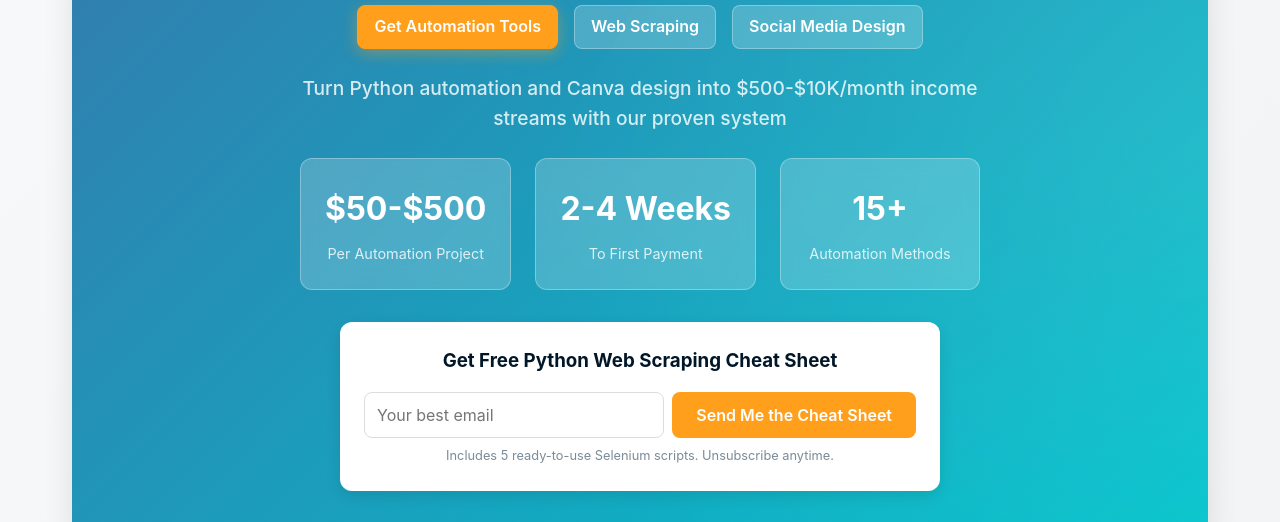
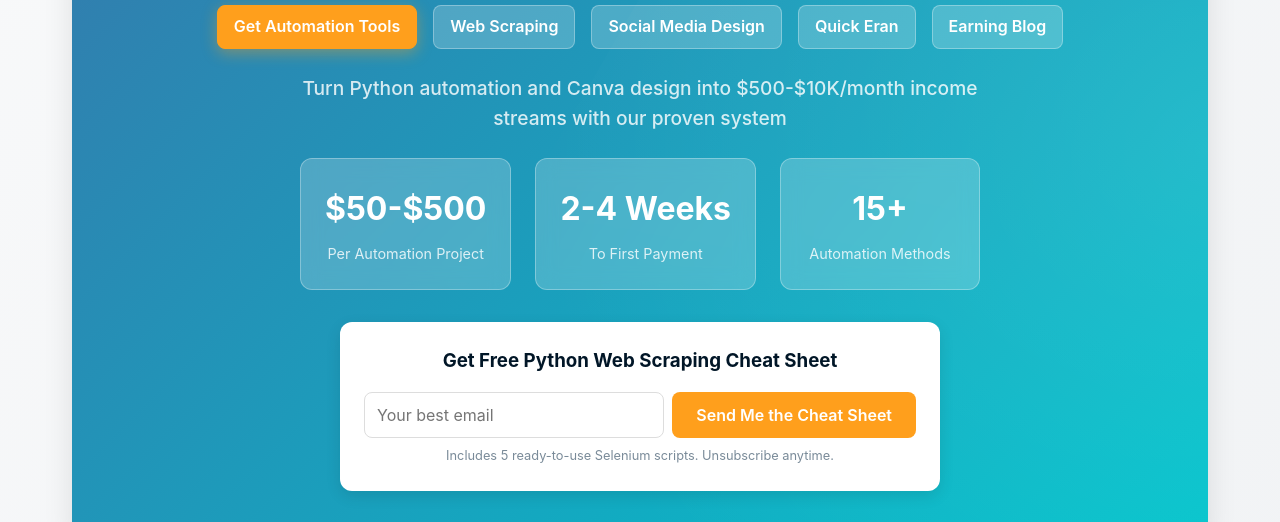
Before and after one commit to KhanRiyazi/learning-link-tree, a plain HTML site: page index.html in a window 1280 px wide. Shown: the part 271-793 px from the top of the page. Drawn offline with Linux system fonts and the light colour scheme.

Commit message:
Increased Buttons

```diff
--- a/index.html
+++ b/index.html
@@ -849,6 +849,8 @@
                     <a href="#pricing" class="quick-link cta">Get Automation Tools</a>
                     <a href="#python" class="quick-link">Web Scraping</a>
                     <a href="#canva" class="quick-link">Social Media Design</a>
+                    <a href="./main.html" class="quick-link">Quick Eran</a>
+                    <a href="./blog.html" class="quick-link">Earning Blog</a>
                 </div>
 
                 <p class="tagline">Turn Python automation and Canva design into $500-$10K/month income streams with our proven system</p>
```
